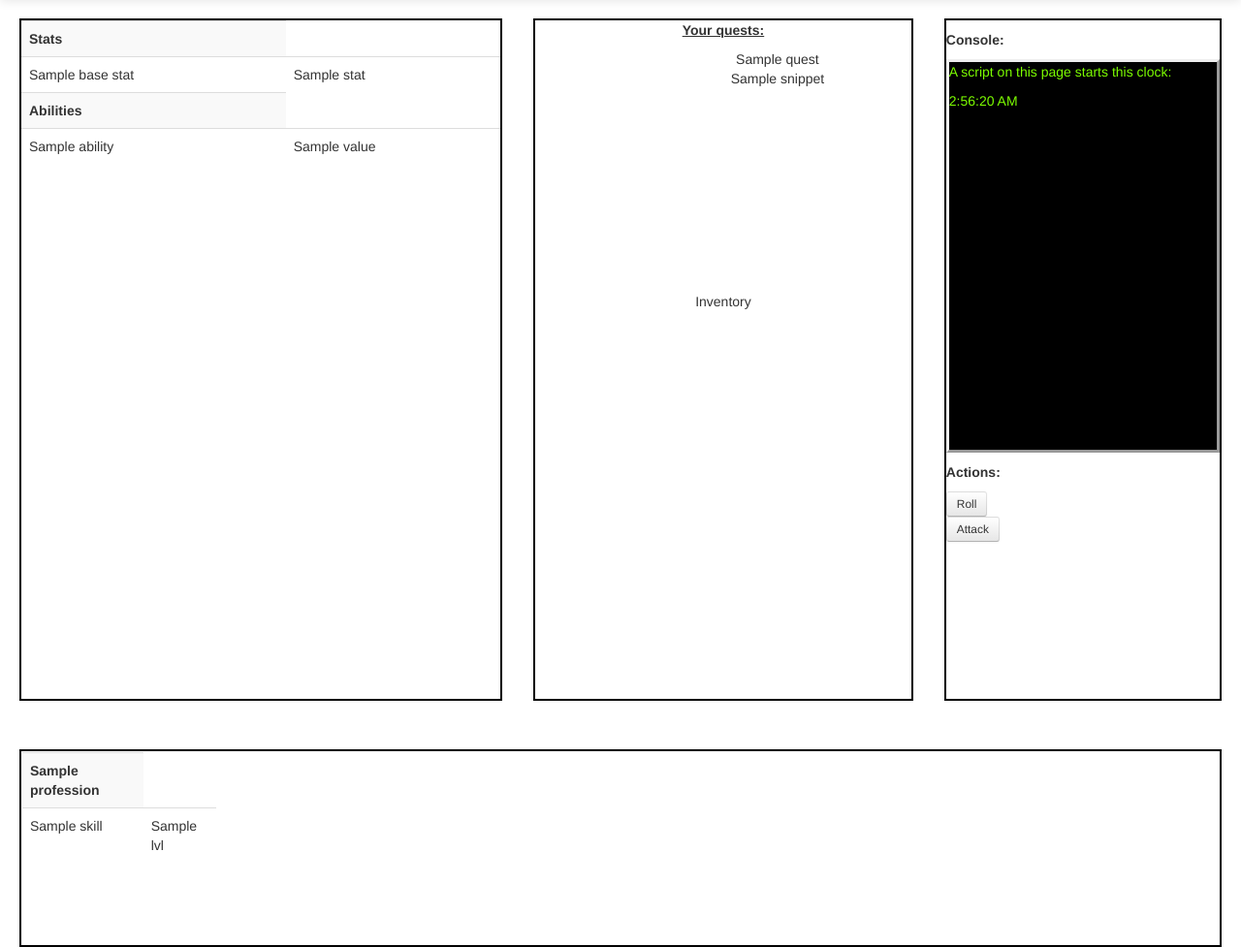
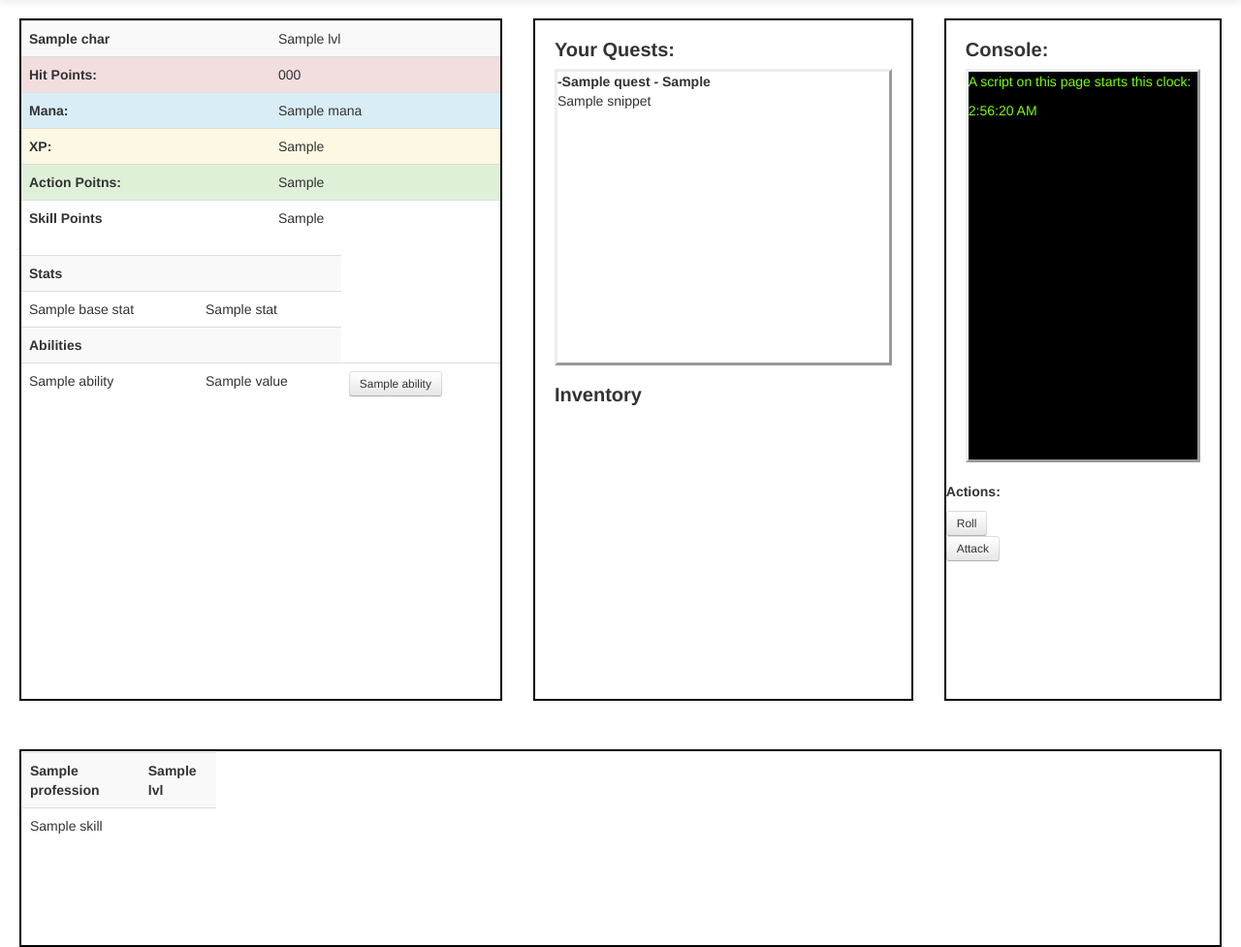
Before and after one commit to MrJew/dungeonMaster, a Django app: template templates/system/main.html in a window 1280 px wide. Shown: the part 41-1018 px from the top of the page at 97% size. Run offline with Django 3.2, Linux system fonts and the light colour scheme; the template is opened without the code that fills it: most values are stand-ins (such as "Sample title", 1, 10 or a date in 2020); some libraries are stand-ins or nearby versions.

Commit message:
quests working and stuff are little bit better fomated

```diff
--- a/character/models.py
+++ b/character/models.py
@@ -92,7 +92,7 @@ class Stats(models.Model):
         return self.hp + self.getVit() + self.hpMod
 
     def getMana(self):
-        return self.mana + self.manaMod
+        return self.mana + self.getInt() + self.manaMod
 
     def getStr(self):
         return self.str + self.strMod
--- a/gm/urls.py
+++ b/gm/urls.py
@@ -2,9 +2,9 @@ from django.conf.urls import patterns, include, url
 from gm import views
 
 
-urlpatterns = patterns('', url(r'^createQuest/$', views.createQuest, name='createQuest'),
-                           url(r'^createNotes/$', views.createNotes, name='createNotes'),
-                           url(r'^quests/$', views.showQuests, name='showQuests')
+urlpatterns = patterns('',
+    url(r'^createQuest/$', views.createQuest, name='createQuest'),
+    url(r'^createNotes/$', views.createNotes, name='createNotes'),
 
 
 
--- a/static/main.css
+++ b/static/main.css
@@ -9,9 +9,26 @@
 .questinv{
     border: 2px solid;
     border-color: black;
-    text-align: center;
     height: 700px;
 
+}
+
+.quests{
+    margin: auto;
+    margin-left: 20px;
+    margin-right: 20px;
+    margin-bottom: 20px;
+    height: 300px;
+    border-style: outset;
+    overflow: auto;
+}
+
+.titles{
+    font-weight: bold;
+    font-size: 20px;
+    margin: auto;
+    margin-left: 20px;
+    margin-top: 20px;
 }
 
 .stats{
@@ -48,9 +65,22 @@
 
 .console{
     margin: auto;
+    margin-left: 20px;
+    margin-right: 20px;
+    margin-bottom: 20px;
     height: 400px;
     border-style: outset;
     background-color: #000000;
     color: #7cfc00;
     overflow: auto;
 }
+.charinfo{
+    width: 300px;
+}
+.mana {
+    background-color: #1a677a;
+}
+
+.hp {
+    background-color: #b94a48;
+}
--- a/templates/system/main.html
+++ b/templates/system/main.html
@@ -62,27 +62,45 @@
 
 
                     <div class="char info">
-                        <tabel class=table table-striped">
-                        <tr><th></th></tr>
-                        </tabel>
+                        <table class="table table-striped" >
+                        <tr>
+                            <td><b>{{ char.name }}</b></td><td>{{ char.lvl }}</td>
+                        </tr>
+                        <tr class="error">
+                            <td><b>Hit Points:</b></td><td>{{ char.hp}}</td>
+                        </tr>
+                        <tr class="info">
+                            <td><b>Mana:</b></td><td>{{ char.mana }}</td>
+                        </tr>
+                        <tr class="warning">
+                            <td><b>XP:</b></td><td>{{ char.xp }}</td>
+                        </tr>
+                        <tr class="success">
+                            <td><b>Action Poitns:</b></td><td>{{ char.ap }}</td>
+                        </tr>
+                        <tr class="sp">
+                            <th><b>Skill Points</b></th><td>{{ char.sp }}</td>
+                        </tr>
+                        </table>
                     </div>
 
 
 
                     <div class="basestats">
                     <table class="table table-striped">
-                        <tr><th>Stats</th></tr>
+                        <tr><th>Stats</th><td></td></tr>
                         {% for baseStat in stats %}
                         <tr>
                            <td>{{ baseStat.name }}</td>
                            <td>{{ baseStat.stat }}</td>
                         </tr>
                         {% endfor %}
-                        <tr><th>Abilities</th></tr>
+                        <tr><th>Abilities</th><td></td></tr>
                         {% for ability in abilities %}
                         <tr>
                            <td>{{ ability.name }}</td>
                            <td>{{ ability.value }}</td>
+                           <td><button onclick="" class="btn btn-small" type="button">{{ ability.name }}</button><br></td>
                         </tr>
                         {% endfor %}
                     </table>
@@ -96,17 +114,17 @@
         <div class="span4">
             <div class="questinv">
                 <div class='row-fluid'>
-                    <p style="font-weight:bold; text-decoration:underline">Your quests:</p>
-                    <div class="quests" style="overflow-y: scroll; width : 500px; height : 250px;">
+                    <div class="titles"><p>Your Quests:</p></div>
+                    <div class="quests">
                         {% for quest in quests %}
 
-                            {{ quest.title }}<br>
-                            {{ quest.snippet }}<br><br>
+                            <b>-{{ quest.title }} - {{ quest.xp }}</b><br>
+                            <p>{{ quest.snippet }}</p>
                         {% endfor %}
 
                     </div>
                     <div class="inventory">
-                        Inventory
+                        <div class="titles"><p>Inventory<p></div>
                     </div>
                 </div>
             </div>
@@ -117,7 +135,7 @@
                     <div class="map">
 
                     </div>
-                    <h5>Console:</h5>
+                    <div class="titles"><p>Console:</p></div>
                     <div class="console">
                         <p>A script on this page starts this clock:</p>
                         <p id="demo"></p>
@@ -143,11 +161,11 @@
                 <td>
                 <div class=profession>
                     <table class="table table-striped">
-                        <tr><th>{{ profession.name }}</th></tr>
-                        {% for skill in profession.skills.all %}
+                        <tr><th>{{ profession.name }}</th><th>{{ profession.lvl }} </th></tr>
+                        {% for skill in profession.skills %}
                             <tr>
                                 <td>{{ skill.name }}</td>
-                                <td>{{ skill.lvl }}</td>
+                                <td></td>
                             </tr>
                         {% endfor%}
 
```
Also changed, not shown: facade/comfunc.py (+6 -2 lines), gm/views.py (+1 -14 lines), sampleData.py (+10 -0 lines), system/views.py (+10 -8 lines), 5 other files.
